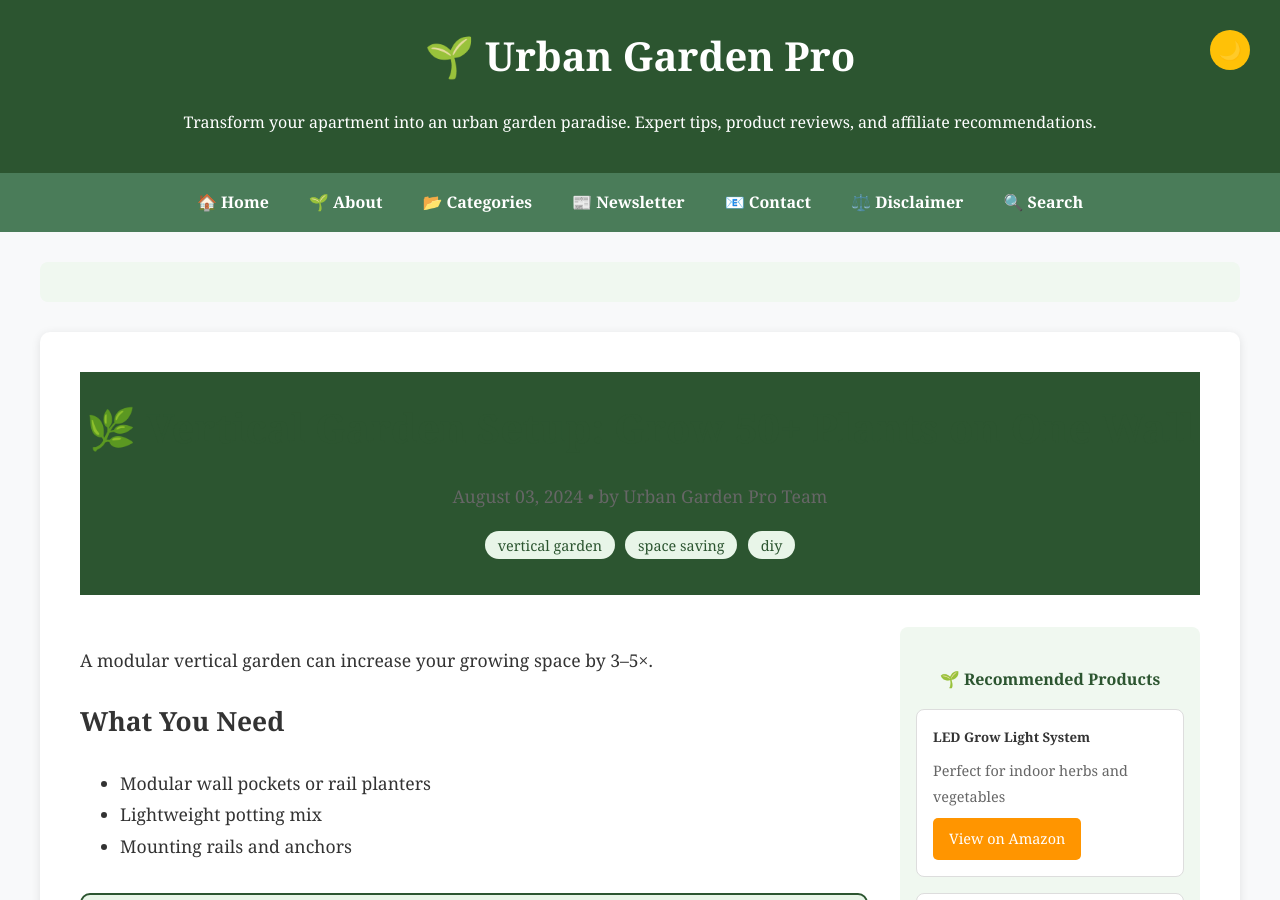
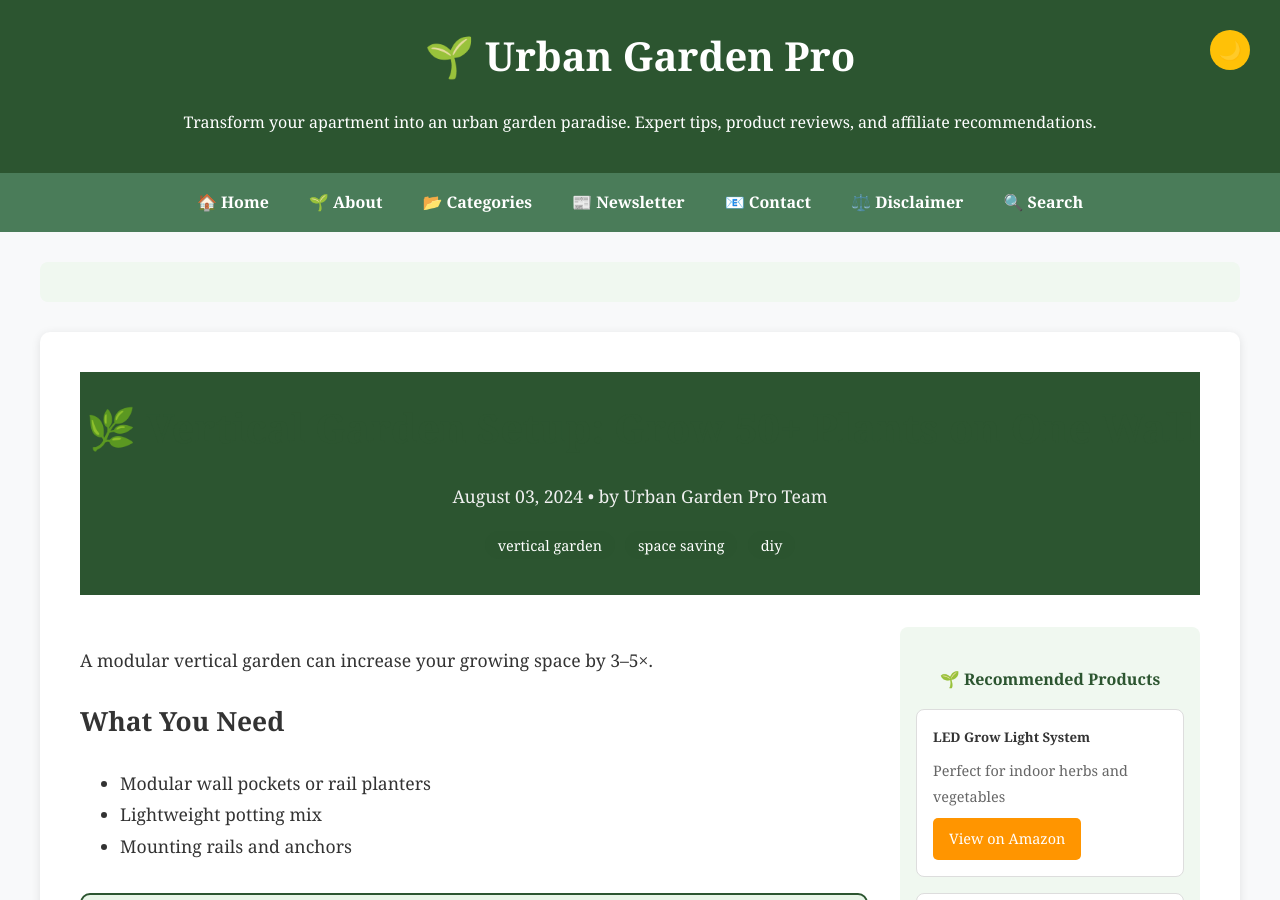
Before and after one commit to kokman168/urban-garden-blog, a Jekyll site: the page built from _posts/2024-08-03-vertical-garden-setup.md, in a window 1280 px wide and 900 px high. Built offline with Jekyll 4.4.1, drawn with Linux system fonts in a browser that asks for light colours.

Commit message:
Fix: Improve font contrast for post metadata

```diff
--- a/_layouts/post.html
+++ b/_layouts/post.html
@@ -5,14 +5,14 @@ layout: default
 <article>
     <header style="text-align: center; margin-bottom: 2rem;">
         <h1 style="color: #2c5530; font-size: 2.5rem; margin-bottom: 0.5rem;">{{ page.title }}</h1>
-        <p style="color: #666; font-size: 1.1rem;">
+        <p style="color: #f0f0f0; font-size: 1.1rem;">
             <time datetime="{{ page.date | date_to_xmlschema }}">{{ page.date | date: "%B %d, %Y" }}</time>
             {% if page.author %} • by {{ page.author }}{% endif %}
         </p>
         {% if page.tags %}
         <div style="margin: 1rem 0;">
             {% for tag in page.tags %}
-            <span style="background: #e8f5e8; color: #2c5530; padding: 0.3rem 0.8rem; border-radius: 20px; font-size: 0.9rem; margin: 0.2rem;">{{ tag }}</span>
+            <span style="background: rgba(44, 85, 48, 0.7); color: #ffffff; padding: 0.3rem 0.8rem; border-radius: 20px; font-size: 0.9rem; margin: 0.2rem;">{{ tag }}</span>
             {% endfor %}
         </div>
         {% endif %}
```
